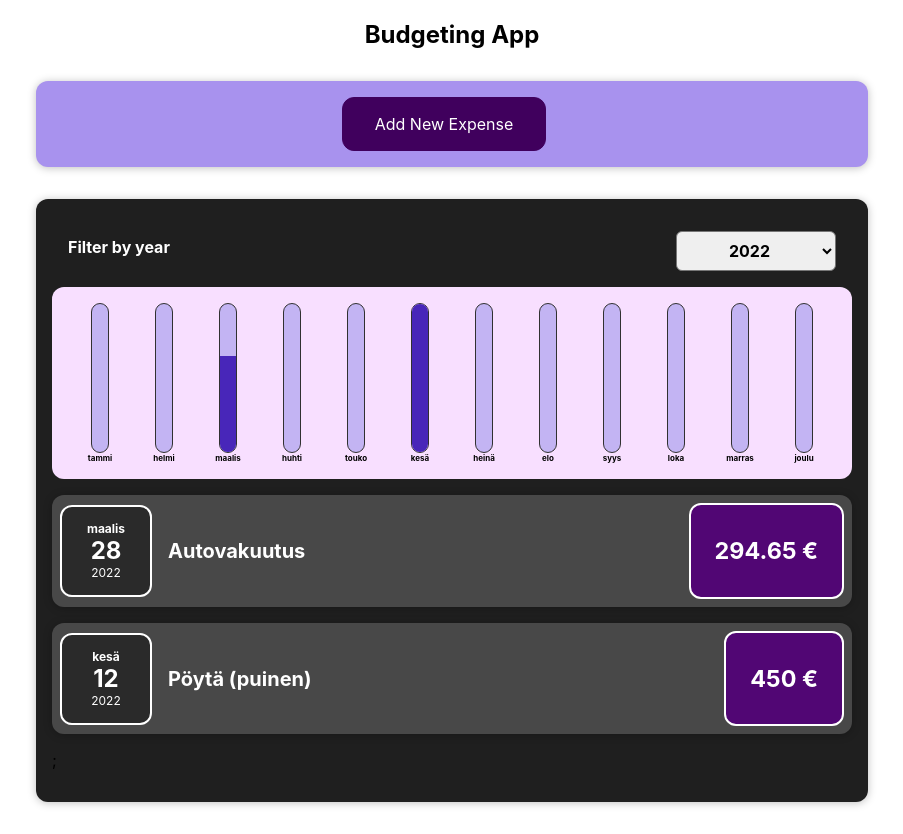
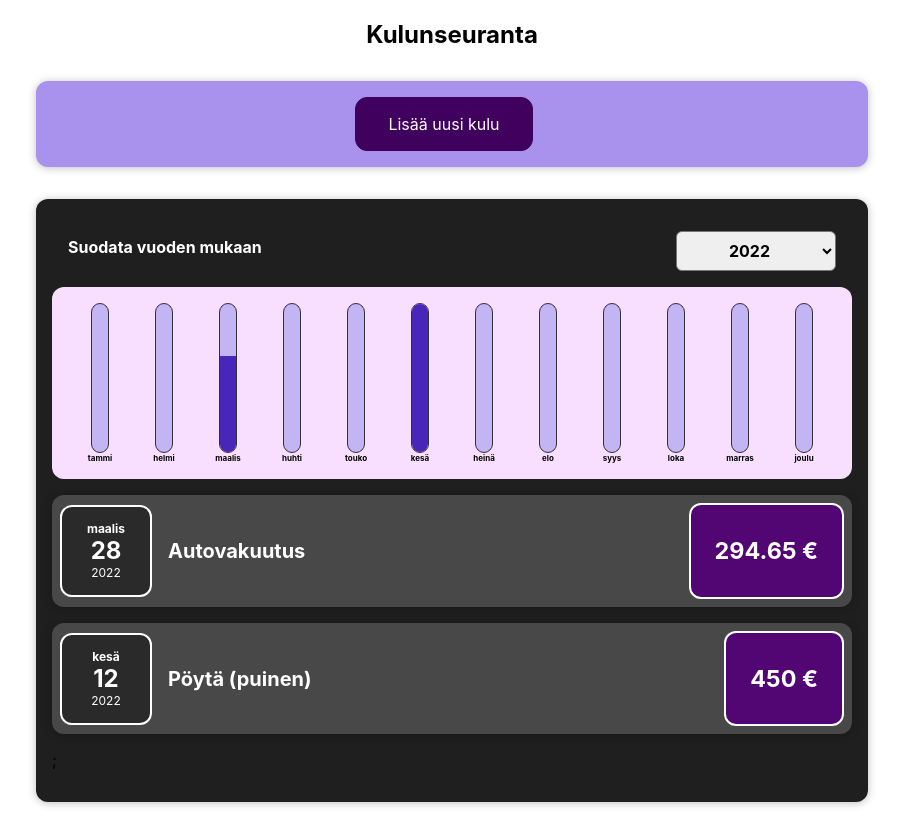
Before and after one commit to maijuriina/Budgeting-App, a React (Create React App) app in the folder budgeting-app/: page / in a window 1280 px wide. Shown: the whole page, without its empty margins (188-1091 px from the left). Built offline with nearby package versions, Linux system fonts and the light colour scheme.

Commit message:
Change to Finnish.

```diff
--- a/budgeting-app/src/App.js
+++ b/budgeting-app/src/App.js
@@ -38,7 +38,7 @@ const App = () => {
 
   return (
     <div className="App">
-      <h2 align="center">Budgeting App</h2>
+      <h2 align="center">Kulunseuranta</h2>
       <NewExpense onAddExpense={addExpenseHandler} />
       <Expenses items={expenses} />
     </div>
--- a/budgeting-app/src/components/Expenses/ExpensesFilter.js
+++ b/budgeting-app/src/components/Expenses/ExpensesFilter.js
@@ -12,7 +12,7 @@ const ExpensesFilter = (props) => {
   return (
     <div className={classes}>
       <div className="expenses-filter__control">
-        <label>Filter by year</label>
+        <label>Suodata vuoden mukaan</label>
         <select value={props.selected} onChange={filterHandler}>
           <option value="2022">2022</option>
           <option value="2021">2021</option>
--- a/budgeting-app/src/components/Expenses/ExpensesList.js
+++ b/budgeting-app/src/components/Expenses/ExpensesList.js
@@ -4,9 +4,7 @@ import "./ExpensesList.css";
 const ExpensesList = (props) => {
   // props are filteredExpenses from Expenses.js
   if (props.items.length === 0) {
-    return (
-      <h2 className="expenses-list__fallback">No expenses found this year.</h2>
-    );
+    return <h2 className="expenses-list__fallback">Ei kuluja tänä vuonna.</h2>;
   }
 
   return (
--- a/budgeting-app/src/components/NewExpense/ExpenseForm.js
+++ b/budgeting-app/src/components/NewExpense/ExpenseForm.js
@@ -71,7 +71,7 @@ const ExpenseForm = (props) => {
     <form onSubmit={submitHandler}>
       <div className="new-expense__controls">
         <div className="new-expense__control">
-          <label>Title</label>
+          <label>Nimi</label>
           <input
             type="text"
             value={userInput.title}
@@ -79,7 +79,7 @@ const ExpenseForm = (props) => {
           />
         </div>
         <div className="new-expense__control">
-          <label>Amount</label>
+          <label>Hinta</label>
           <input
             type="number"
             min="0.01"
@@ -89,7 +89,7 @@ const ExpenseForm = (props) => {
           />
         </div>
         <div className="new-expense__control">
-          <label>Date</label>
+          <label>Päivämäärä</label>
           <input
             type="date"
             min="2019-01-01"
@@ -101,9 +101,9 @@ const ExpenseForm = (props) => {
       </div>
       <div className="new-expense__actions">
         <button type="button" onClick={props.onCancel}>
-          Cancel
+          Peruuta
         </button>
-        <button type="submit">Add expense</button>
+        <button type="submit">Lisää kulu</button>
       </div>
     </form>
   );
--- a/budgeting-app/src/components/NewExpense/NewExpense.js
+++ b/budgeting-app/src/components/NewExpense/NewExpense.js
@@ -29,7 +29,7 @@ const NewExpense = (props) => {
   return (
     <div className="new-expense">
       {!isAdding && (
-        <button onClick={startAddingHandler}>Add New Expense</button>
+        <button onClick={startAddingHandler}>Lisää uusi kulu</button>
       )}
       {isAdding && (
         <ExpenseForm
```
